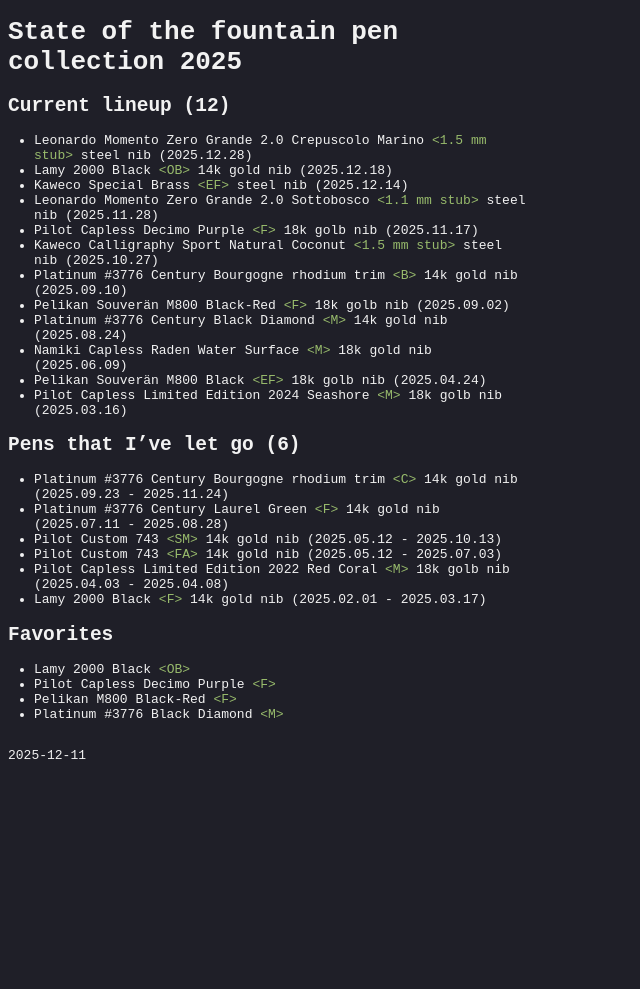
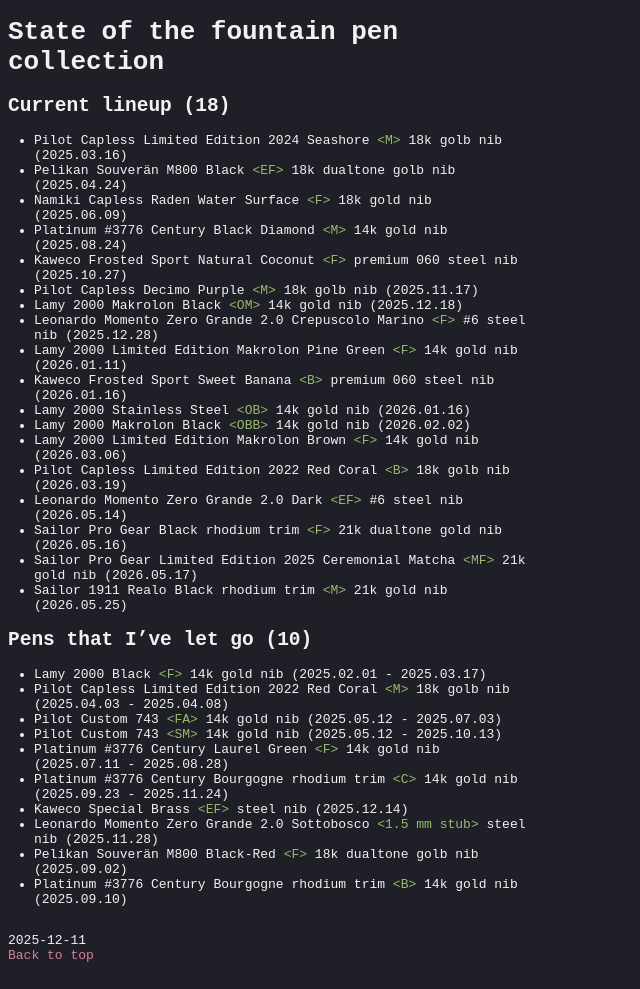
Before and after one commit to s-estay/s-estay.github.io, a Jekyll site: the page built from _posts/2025-12-11-state-of-the-fp-collection-2025.md, in a window 1280 px wide. Shown: the whole page, without its empty margins (0-640 px from the left). Built offline with Jekyll 4.4.1, drawn with Linux system fonts in a browser that asks for light colours; before the commit the page ends 900 px from its top, so only the background shows below that.

Commit message:
Update fountain pen collection
Updated the fountain pen collection for 2025, including changes to the lineup and pens that have been let go.

```diff
--- a/_posts/2025-12-11-state-of-the-fp-collection-2025.md
+++ b/_posts/2025-12-11-state-of-the-fp-collection-2025.md
@@ -1,38 +1,41 @@
 ---
 layout: blog-entry
-pinned: false
-title: State of the fountain pen collection 2025
-short_title: Fountain pen collection 2025
+pinned: true
+title: State of the fountain pen collection
+short_title: Fountain pen collection
 tags: [fountain pens]
 ---
 
-## Current lineup (12)
+## Current lineup (18)
 
-- Leonardo Momento Zero Grande 2.0 Crepuscolo Marino `<1.5 mm stub>` steel nib (2025.12.28)
-- Lamy 2000 Black `<OB>` 14k gold nib (2025.12.18)
+- Pilot Capless Limited Edition 2024 Seashore `<M>` 18k golb nib (2025.03.16)
+- Pelikan Souverän M800 Black `<EF>` 18k dualtone golb nib (2025.04.24)
+- Namiki Capless Raden Water Surface `<F>` 18k gold nib (2025.06.09)
+- Platinum #3776 Century Black Diamond `<M>` 14k gold nib (2025.08.24)
+- Kaweco Frosted Sport Natural Coconut `<F>` premium 060 steel nib (2025.10.27)
+- Pilot Capless Decimo Purple `<M>` 18k golb nib (2025.11.17)
+- Lamy 2000 Makrolon Black `<OM>` 14k gold nib (2025.12.18)
+- Leonardo Momento Zero Grande 2.0 Crepuscolo Marino `<F>` #6 steel nib (2025.12.28)
+- Lamy 2000 Limited Edition Makrolon Pine Green `<F>` 14k gold nib (2026.01.11)
+- Kaweco Frosted Sport Sweet Banana `<B>` premium 060 steel nib (2026.01.16)
+- Lamy 2000 Stainless Steel `<OB>` 14k gold nib (2026.01.16)
+- Lamy 2000 Makrolon Black `<OBB>` 14k gold nib (2026.02.02)
+- Lamy 2000 Limited Edition Makrolon Brown `<F>` 14k gold nib (2026.03.06)
+- Pilot Capless Limited Edition 2022 Red Coral `<B>` 18k golb nib (2026.03.19)
+- Leonardo Momento Zero Grande 2.0 Dark `<EF>` #6 steel nib (2026.05.14)
+- Sailor Pro Gear Black rhodium trim `<F>` 21k dualtone gold nib (2026.05.16)
+- Sailor Pro Gear Limited Edition 2025 Ceremonial Matcha `<MF>` 21k gold nib (2026.05.17)
+- Sailor 1911 Realo Black rhodium trim `<M>` 21k gold nib (2026.05.25)
+
+## Pens that I've let go (10)
+
+- Lamy 2000 Black `<F>` 14k gold nib (2025.02.01 - 2025.03.17)
+- Pilot Capless Limited Edition 2022 Red Coral `<M>` 18k golb nib (2025.04.03 - 2025.04.08)
+- Pilot Custom 743 `<FA>` 14k gold nib (2025.05.12 - 2025.07.03)
+- Pilot Custom 743 `<SM>` 14k gold nib (2025.05.12 - 2025.10.13)
+- Platinum #3776 Century Laurel Green `<F>` 14k gold nib (2025.07.11 - 2025.08.28)
+- Platinum #3776 Century Bourgogne rhodium trim `<C>` 14k gold nib (2025.09.23 - 2025.11.24)
 - Kaweco Special Brass `<EF>` steel nib (2025.12.14)
-- Leonardo Momento Zero Grande 2.0 Sottobosco `<1.1 mm stub>` steel nib (2025.11.28)
-- Pilot Capless Decimo Purple `<F>` 18k golb nib (2025.11.17)
-- Kaweco Calligraphy Sport Natural Coconut `<1.5 mm stub>` steel nib (2025.10.27)
+- Leonardo Momento Zero Grande 2.0 Sottobosco `<1.5 mm stub>` steel nib (2025.11.28)
+- Pelikan Souverän M800 Black-Red `<F>` 18k dualtone golb nib (2025.09.02)
 - Platinum #3776 Century Bourgogne rhodium trim `<B>` 14k gold nib (2025.09.10)
-- Pelikan Souverän M800 Black-Red `<F>` 18k golb nib (2025.09.02)
-- Platinum #3776 Century Black Diamond `<M>` 14k gold nib (2025.08.24)
-- Namiki Capless Raden Water Surface `<M>` 18k gold nib (2025.06.09)
-- Pelikan Souverän M800 Black `<EF>` 18k golb nib (2025.04.24)
-- Pilot Capless Limited Edition 2024 Seashore `<M>` 18k golb nib (2025.03.16)
-
-## Pens that I've let go (6)
-
-- Platinum #3776 Century Bourgogne rhodium trim `<C>` 14k gold nib (2025.09.23 - 2025.11.24)
-- Platinum #3776 Century Laurel Green `<F>` 14k gold nib (2025.07.11 - 2025.08.28)
-- Pilot Custom 743 `<SM>` 14k gold nib (2025.05.12 - 2025.10.13)
-- Pilot Custom 743 `<FA>` 14k gold nib (2025.05.12 - 2025.07.03)
-- Pilot Capless Limited Edition 2022 Red Coral `<M>` 18k golb nib (2025.04.03 - 2025.04.08)
-- Lamy 2000 Black `<F>` 14k gold nib (2025.02.01 - 2025.03.17)
-
-## Favorites
-
-- Lamy 2000 Black `<OB>`
-- Pilot Capless Decimo Purple `<F>`
-- Pelikan M800 Black-Red `<F>`
-- Platinum #3776 Black Diamond `<M>`
```
